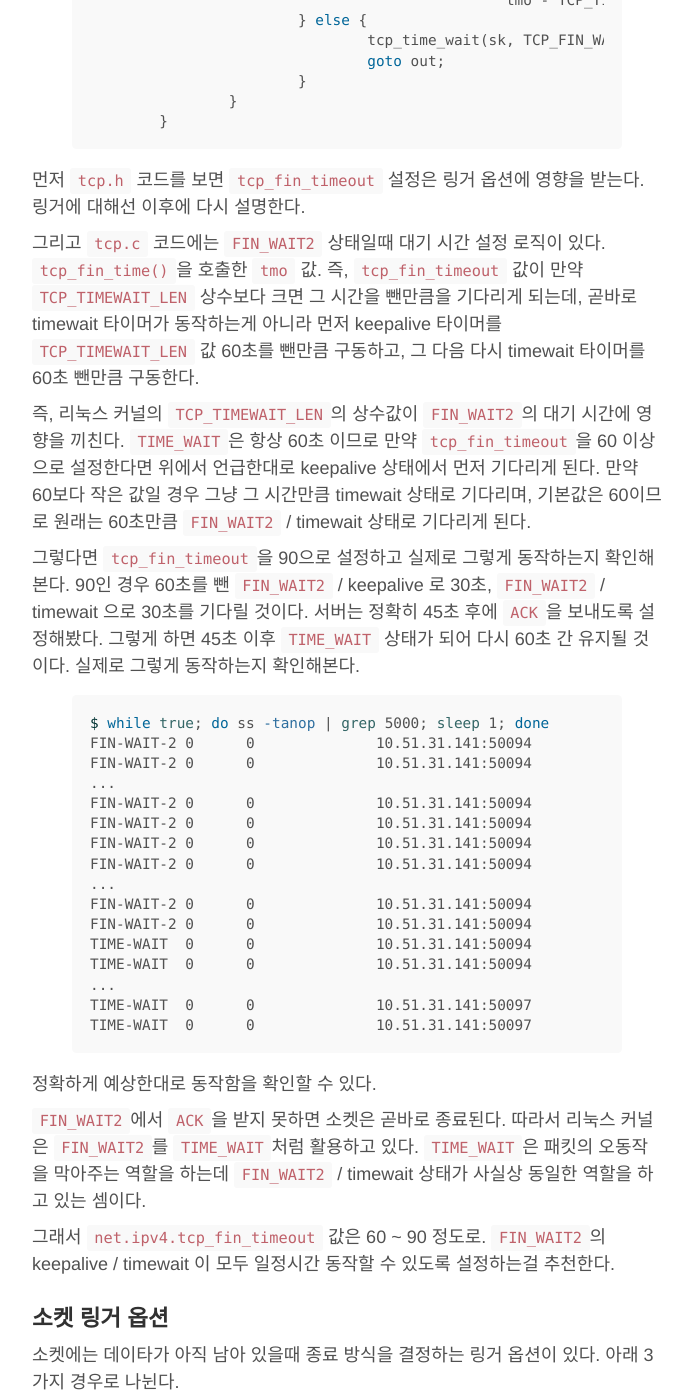
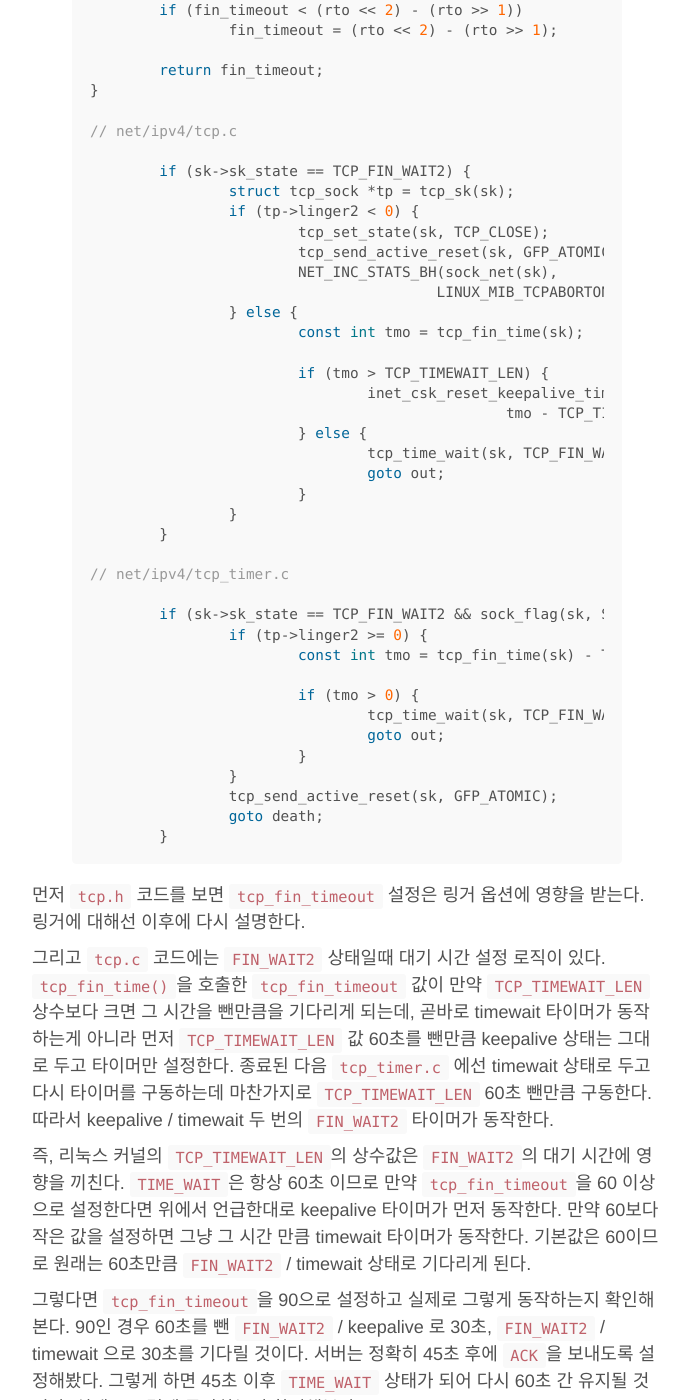
Before and after one commit to Umaigenomu/likejazz.github.io, a Jekyll site: the page built from _posts/2015-06-09-time-wait.md, in a window 1280 px wide and 1400 px high, scrolled down 14085 px. Shown: the whole window, without its empty margins (293-984 px from the left). Built offline with Jekyll 4.4.1, drawn with Linux system fonts in a browser that asks for light colours; some of the changed text lies outside the part shown.

Commit message:
Publishing

```diff
--- a/_posts/2015-06-09-time-wait.md
+++ b/_posts/2015-06-09-time-wait.md
@@ -288,6 +288,15 @@
 
 만약 4만개의 `TIME_WAIT` 상태 인바운드 커넥션이 있다면 10MB 안쪽의 메모리를 차지한다. 아웃바운드 커넥션도 고작 2.5MB가 더 필요할 뿐이다.[^fn-2] 요즘 서버 사양에서 `TIME_WAIT` 상태가 차지하는 메모리 용량은 아주 미미하다.
 
+현재 서버의 소켓 상태는 아래 명령어로 확인할 수 있다.
+
+{% highlight bash %}
+$ cat /proc/net/sockstat
+sockets: used 76
+TCP: inuse 17 orphan 0 tw 0 alloc 17 mem 1
+...
+{% endhighlight %}
+
 그렇다면 `TIME_WAIT` 상태가 증가하면 어떤 일이 발생할까. 실제 고부하 테스트를 통해 이를 확인해보기로 한다.
 
 <img src="https://farm9.staticflickr.com/8891/18532873405_6cf6227ca9_b.jpg" width="250" />
@@ -356,6 +365,14 @@
 {% endhighlight %}
 
 3번은 문제가 없다. 앞서 언급했듯 소켓은 5개 유니크 값이며 맨 마지막이 \<dest port\> 이다. 이 말은 포트가 다를 경우 다시 그만큼의 새로운 소켓 쌍을 만들어낼 수 있음을 뜻한다. 재사용이 필요 없다.
+
+{% highlight bash %}
+$ ss -tonpa | grep 1033
+TIME-WAIT  0      0              10.51.31.141:1033          10.51.31.140:5000   timer:(timewait,52sec,0)
+ESTAB      0      0              10.51.31.141:1033          10.51.31.140:22     users:(("telnet",29636,3))
+{% endhighlight %}
+
+위 상태는 실제 클라이언트 환경에서 동일한 로컬 포트에 하나는 `TIME_WAIT`, 하나는 `ESTABLISHED` 상태인 모습이다. 상대방 포트는 다르기 때문에 이렇게 동일한 로컬 포트를 함께 쓰는게 가능하다. 같은 원리로 서버도 하나의 포트에 여러개의 소켓이 할당된다.
 
 ---
 
@@ -440,13 +457,28 @@
                         }
                 }
         }
+
+// net/ipv4/tcp_timer.c
+
+        if (sk->sk_state == TCP_FIN_WAIT2 && sock_flag(sk, SOCK_DEAD)) {
+                if (tp->linger2 >= 0) {
+                        const int tmo = tcp_fin_time(sk) - TCP_TIMEWAIT_LEN;
+
+                        if (tmo > 0) {
+                                tcp_time_wait(sk, TCP_FIN_WAIT2, tmo);
+                                goto out;
+                        }
+                }
+                tcp_send_active_reset(sk, GFP_ATOMIC);
+                goto death;
+        }
 {% endhighlight %}
 
 먼저 `tcp.h` 코드를 보면 `tcp_fin_timeout` 설정은 링거 옵션에 영향을 받는다. 링거에 대해선 이후에 다시 설명한다.
 
-그리고 `tcp.c` 코드에는 `FIN_WAIT2` 상태일때 대기 시간 설정 로직이 있다. `tcp_fin_time()`을 호출한 `tmo` 값. 즉, `tcp_fin_timeout` 값이 만약 `TCP_TIMEWAIT_LEN` 상수보다 크면 그 시간을 뺀만큼을 기다리게 되는데, 곧바로 timewait 타이머가 동작하는게 아니라 먼저 keepalive 타이머를 `TCP_TIMEWAIT_LEN` 값 60초를 뺀만큼 구동하고, 그 다음 다시 timewait 타이머를 60초 뺀만큼 구동한다.
+그리고 `tcp.c` 코드에는 `FIN_WAIT2` 상태일때 대기 시간 설정 로직이 있다. `tcp_fin_time()`을 호출한 `tcp_fin_timeout` 값이 만약 `TCP_TIMEWAIT_LEN` 상수보다 크면 그 시간을 뺀만큼을 기다리게 되는데, 곧바로 timewait 타이머가 동작하는게 아니라 먼저 `TCP_TIMEWAIT_LEN` 값 60초를 뺀만큼 keepalive 상태는 그대로 두고 타이머만 설정한다. 종료된 다음 `tcp_timer.c` 에선 timewait 상태로 두고 다시 타이머를 구동하는데 마찬가지로 `TCP_TIMEWAIT_LEN` 60초 뺀만큼 구동한다. 따라서 keepalive / timewait 두 번의 `FIN_WAIT2` 타이머가 동작한다.
 
-즉, 리눅스 커널의 `TCP_TIMEWAIT_LEN`의 상수값이 `FIN_WAIT2`의 대기 시간에 영향을 끼친다. `TIME_WAIT`은 항상 60초 이므로 만약 `tcp_fin_timeout`을 60 이상으로 설정한다면 위에서 언급한대로 keepalive 상태에서 먼저 기다리게 된다. 만약 60보다 작은 값일 경우 그냥 그 시간만큼 timewait 상태로 기다리며, 기본값은 60이므로 원래는 60초만큼 `FIN_WAIT2` / timewait 상태로 기다리게 된다.
+즉, 리눅스 커널의 `TCP_TIMEWAIT_LEN`의 상수값은 `FIN_WAIT2`의 대기 시간에 영향을 끼친다. `TIME_WAIT`은 항상 60초 이므로 만약 `tcp_fin_timeout`을 60 이상으로 설정한다면 위에서 언급한대로 keepalive 타이머가 먼저 동작한다. 만약 60보다 작은 값을 설정하면 그냥 그 시간 만큼 timewait 타이머가 동작한다. 기본값은 60이므로 원래는 60초만큼 `FIN_WAIT2` / timewait 상태로 기다리게 된다.
 
 그렇다면 `tcp_fin_timeout`을 90으로 설정하고 실제로 그렇게 동작하는지 확인해본다. 90인 경우 60초를 뺀 `FIN_WAIT2` / keepalive 로 30초, `FIN_WAIT2` / timewait 으로 30초를 기다릴 것이다. 서버는 정확히 45초 후에 `ACK`을 보내도록 설정해봤다. 그렇게 하면 45초 이후 `TIME_WAIT` 상태가 되어 다시 60초 간 유지될 것이다. 실제로 그렇게 동작하는지 확인해본다.
 
@@ -473,7 +505,7 @@
 
 `FIN_WAIT2`에서 `ACK`을 받지 못하면 소켓은 곧바로 종료된다. 따라서 리눅스 커널은 `FIN_WAIT2`를 `TIME_WAIT`처럼 활용하고 있다. `TIME_WAIT`은 패킷의 오동작을 막아주는 역할을 하는데 `FIN_WAIT2` / timewait 상태가 사실상 동일한 역할을 하고 있는 셈이다.
 
-그래서 `net.ipv4.tcp_fin_timeout` 값은 60 ~ 90 정도로. `FIN_WAIT2`의 keepalive / timewait 이 모두 일정시간 동작할 수 있도록 설정하는걸 추천한다.
+그래서 `net.ipv4.tcp_fin_timeout` 값은 60 ~ 90 정도로. `FIN_WAIT2`의 keepalive / timewait 이 모두 일정시간 동작할 수 있도록 설정하는 값을 추천한다.
 
 ### 소켓 링거 옵션
 
@@ -487,7 +519,7 @@
 {% endhighlight %}
 
 1. `l_onoff = 1`, `l_linger = 0` : 즉시 종료하고 버퍼에 남아 있는 데이타는 버린다. 비정상 종료로 `RST`를 보내고 즉시 연결을 끊는다. `RST`의 동작에 관해서는 아래에 다시 설명한다.
-1. `l_onoff = 1`, `l_linger = non-zero` : 명시된 시간(초)동안 정상적으로 진행하며 그 이후에는 비정상 종료 처리한다.
+1. `l_onoff = 1`, `l_linger = non-zero` : 명시된 시간(초)동안 정상적으로 진행하며 그 이후에는 비정상 종료 처리한다. 만약 아직 전송되지 못한 메시지가 남아 있다면 명시된 시간 동안은 어플리케이션이 `close()`를 진행하지 못하고 최종적으로 `RST`를 보내기 위해 대기하기 때문에 지연 현상이 발생한다. 따라서 추천하지 않는다.
 1. `l_onoff = 0` : 정상적인 *4-way handshake* 종료 과정을 진행하며 소켓의 기본값이다.
 
 `RST` 는 비정상 종료시 보내는 패킷이다. 수신한 상대방은 `Connection reset by peer` 오류가 나게 된다.
```
